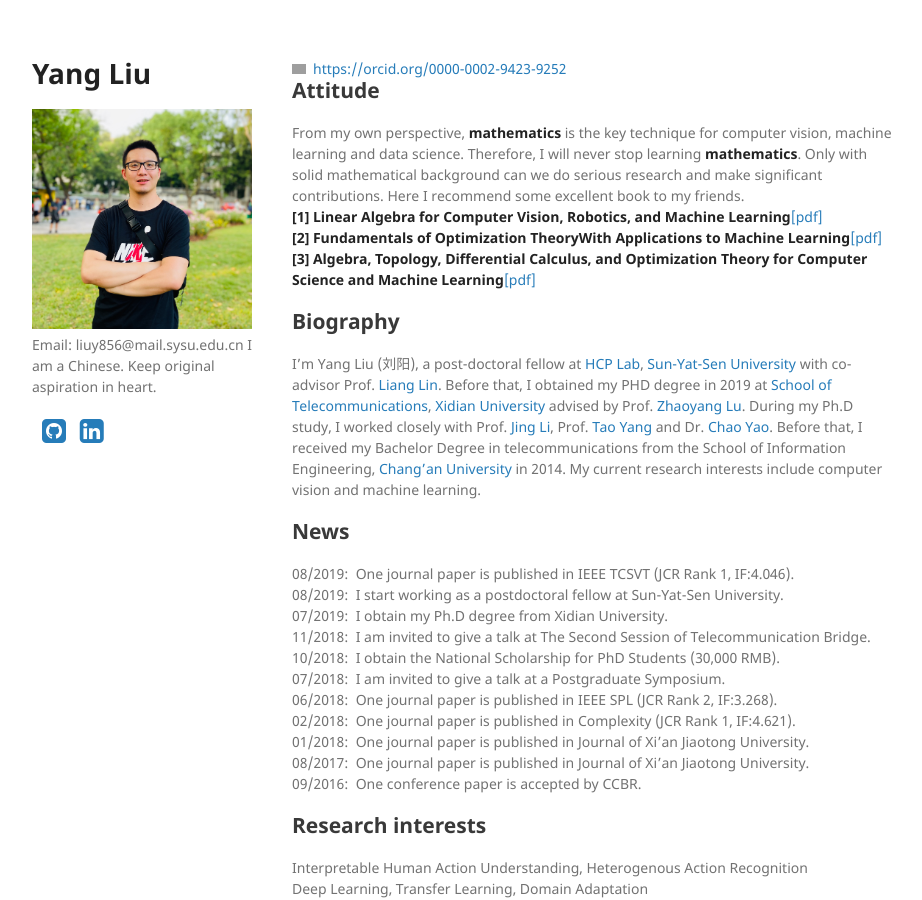
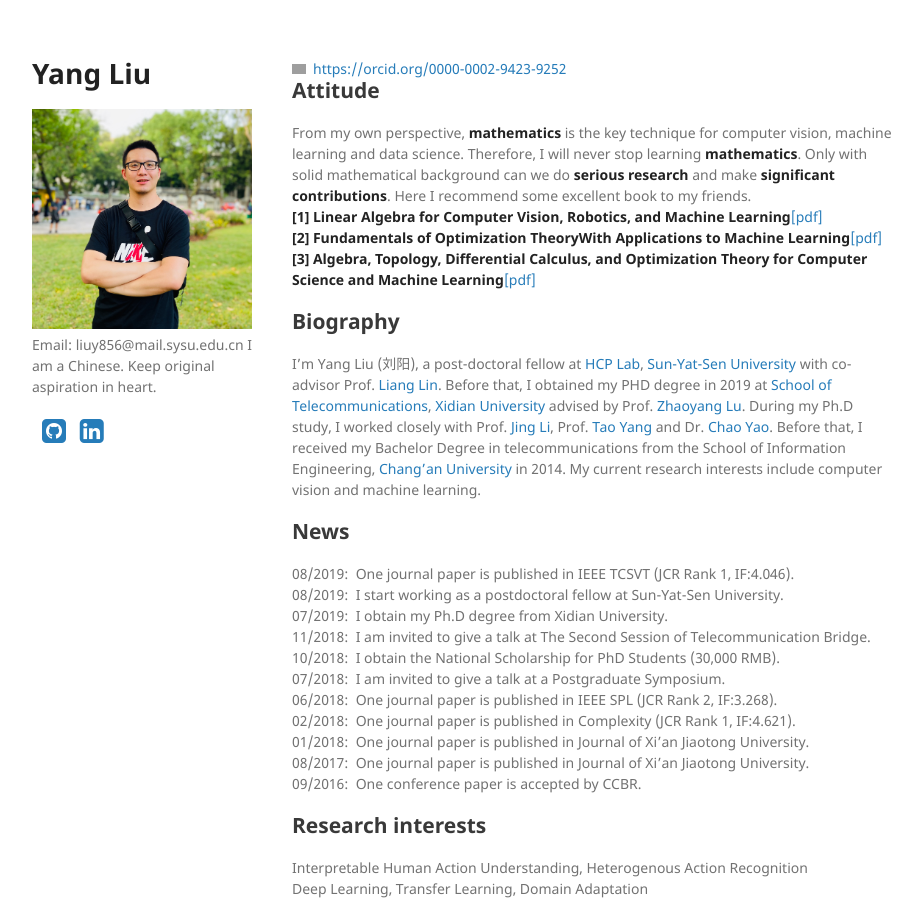
Before and after one commit to YangLiu9208/home, a Jekyll site: the page built from index.md, in a window 1280 px wide and 900 px high. Shown: the whole window, without its empty margins (178-1100 px from the left). Built offline with Jekyll 4.4.1, drawn with Linux system fonts in a browser that asks for light colours; a style sheet for code colours, icons or effects is not loaded; grey boxes are pictures that could not be loaded.

```diff
--- a/index.md
+++ b/index.md
@@ -4,7 +4,7 @@ layout: default
 <div itemscope itemtype="https://schema.org/Person"><a itemprop="sameAs" content="https://orcid.org/0000-0002-9423-9252" href="https://orcid.org/0000-0002-9423-9252" target="orcid.widget" rel="noopener noreferrer" style="vertical-align:top;"><img src="https://orcid.org/sites/default/files/images/orcid_16x16.png" style="width:1em;margin-right:.5em;" alt="ORCID iD icon">https://orcid.org/0000-0002-9423-9252</a></div>
 
 ## Attitude
-From my own perspective, **mathematics** is the key technique for computer vision, machine learning and data science. Therefore, I will never stop learning **mathematics**. Only with solid mathematical background can we do serious research and make significant contributions. Here I recommend some excellent book to my friends.
+From my own perspective, **mathematics** is the key technique for computer vision, machine learning and data science. Therefore, I will never stop learning **mathematics**. Only with solid mathematical background can we do **serious research** and make **significant contributions**. Here I recommend some excellent book to my friends.
 **[1] Linear Algebra for Computer Vision, Robotics, and Machine Learning**[[pdf]](https://www.seas.upenn.edu/~cis515/linalg-I.pdf)
 **[2] Fundamentals of Optimization TheoryWith Applications to Machine Learning**[[pdf]](https://www.seas.upenn.edu/~cis515/linalg-II.pdf)
 **[3] Algebra, Topology, Differential Calculus, and Optimization Theory for Computer Science and Machine Learning**[[pdf]](https://www.cis.upenn.edu/~jean/math-deep.pdf)
```
